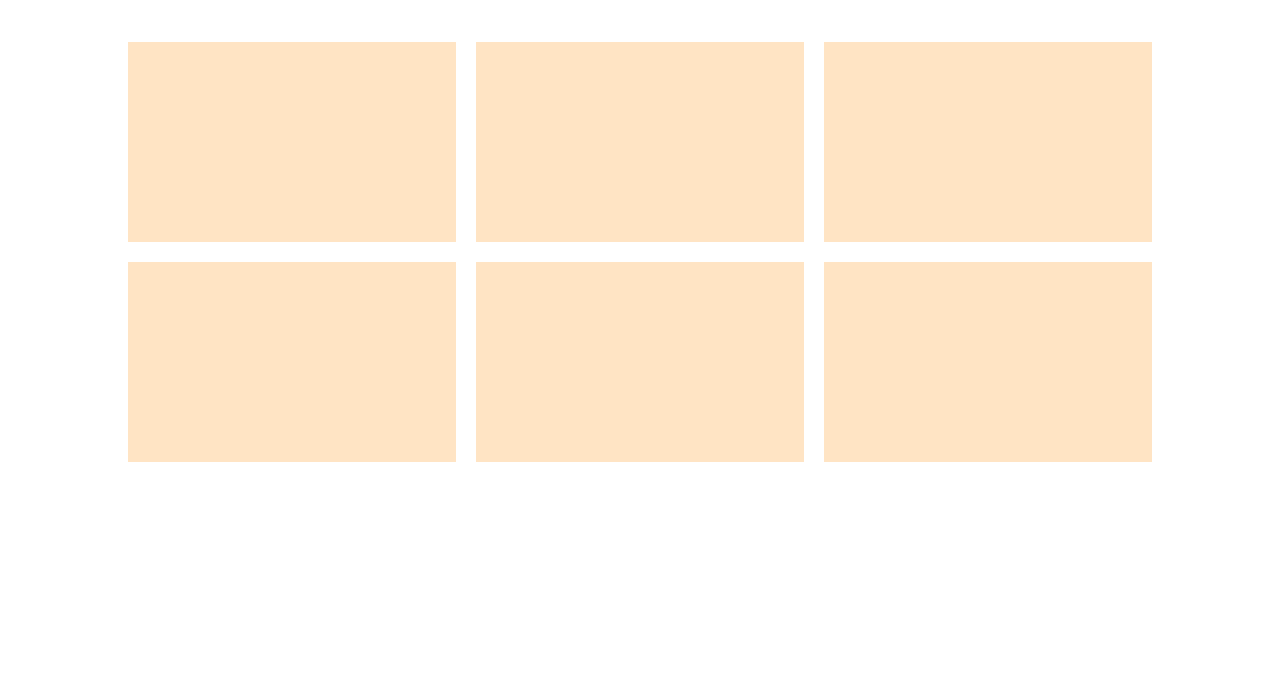
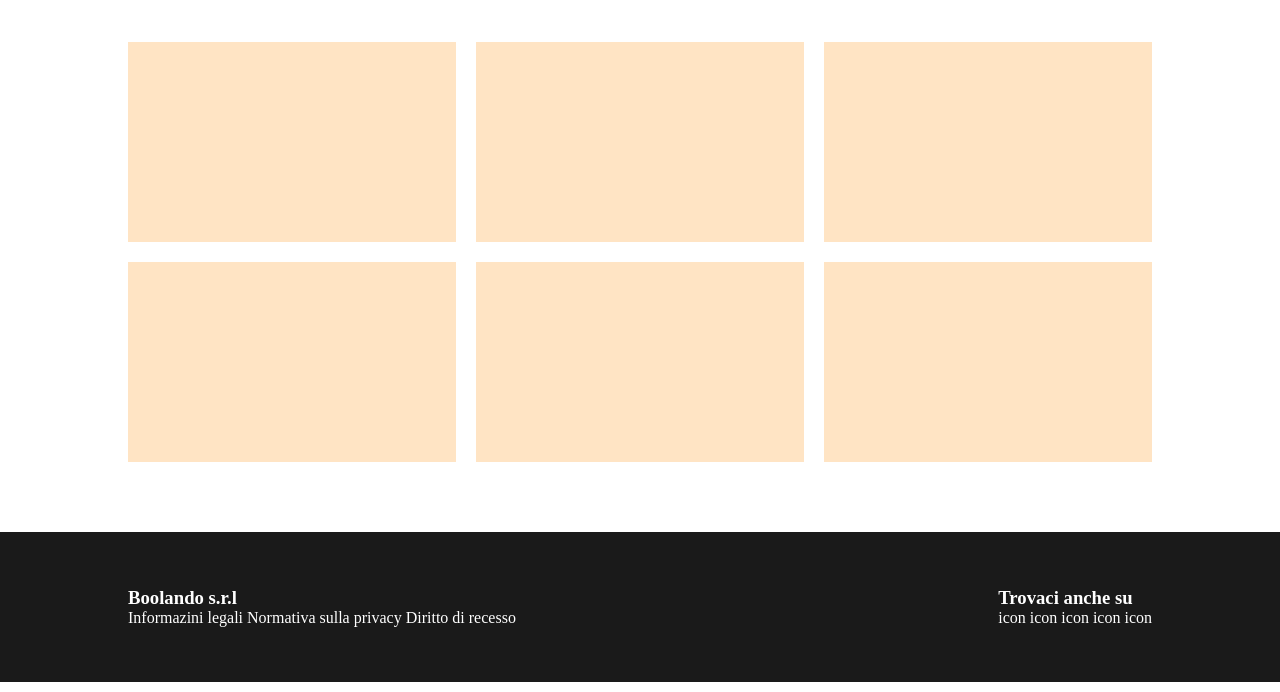
Before and after one commit to ubska/html-css-boolando, a plain HTML site: page index.html in a window 1280 px wide. Shown: the part 108-800 px from the top of the page. Drawn offline with Linux system fonts and the light colour scheme.

Commit message:
macro struttura footer

```diff
--- a/css/style.css
+++ b/css/style.css
@@ -62,3 +62,19 @@ main{
     background-color: bisque;
 }
 /* main END */
+
+/* footer START */
+footer{
+    background-color: #1a1a1a;
+    color: white;
+}
+
+.footer-container{
+    width: 80%;
+    margin: 0 auto;
+    display: flex;
+    justify-content: space-between;
+    align-items: center;
+    min-height: 150px;
+}
+/* footer END */
--- a/index.html
+++ b/index.html
@@ -41,5 +41,22 @@
             </div>
         </section>
     </main>
+
+    <footer>
+        <div class="footer-container">
+            <div class="cl-left">
+                <h3>Boolando s.r.l</h3>
+                <span>Informazini legali Normativa sulla privacy Diritto di recesso</span>
+            </div>
+            <div class="cl-right">
+                <h3>Trovaci anche su</h3>
+                <a href="#">icon</a>
+                <a href="#">icon</a>
+                <a href="#">icon</a>
+                <a href="#">icon</a>
+                <a href="#">icon</a>
+            </div>
+        </div>
+    </footer>
 </body>
 </html>
```
